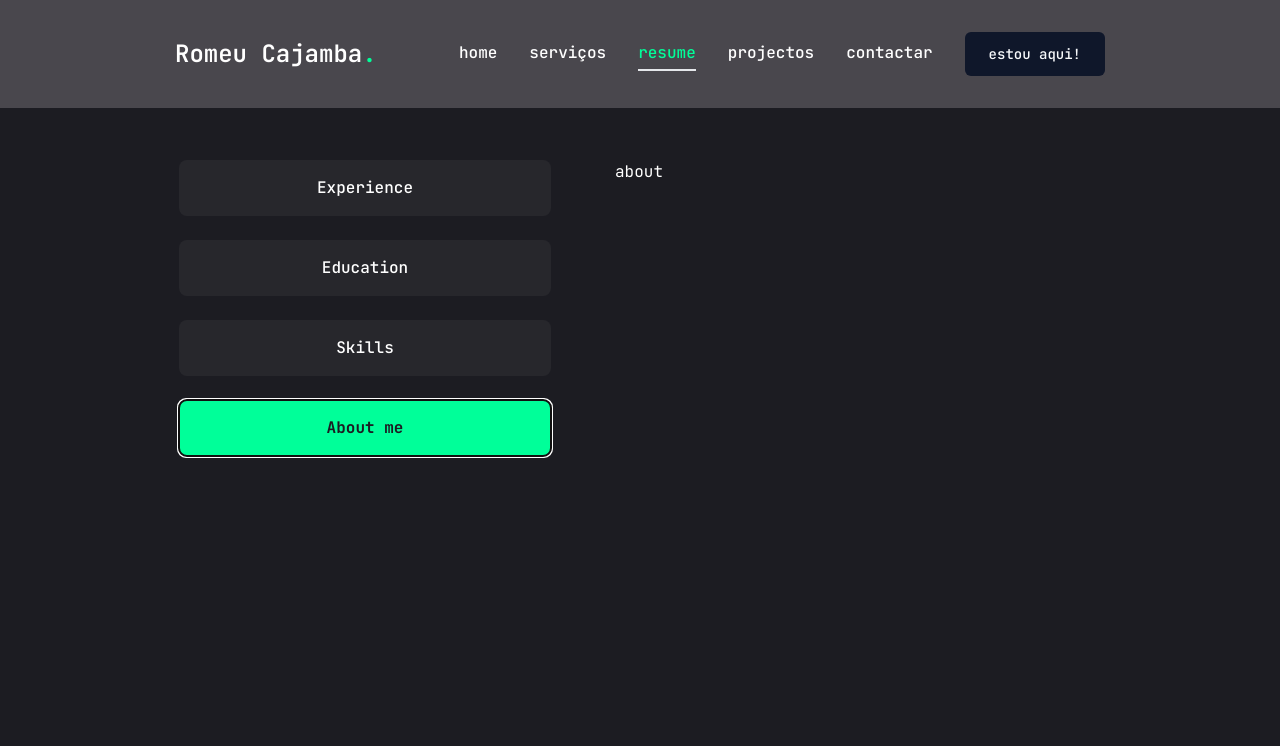
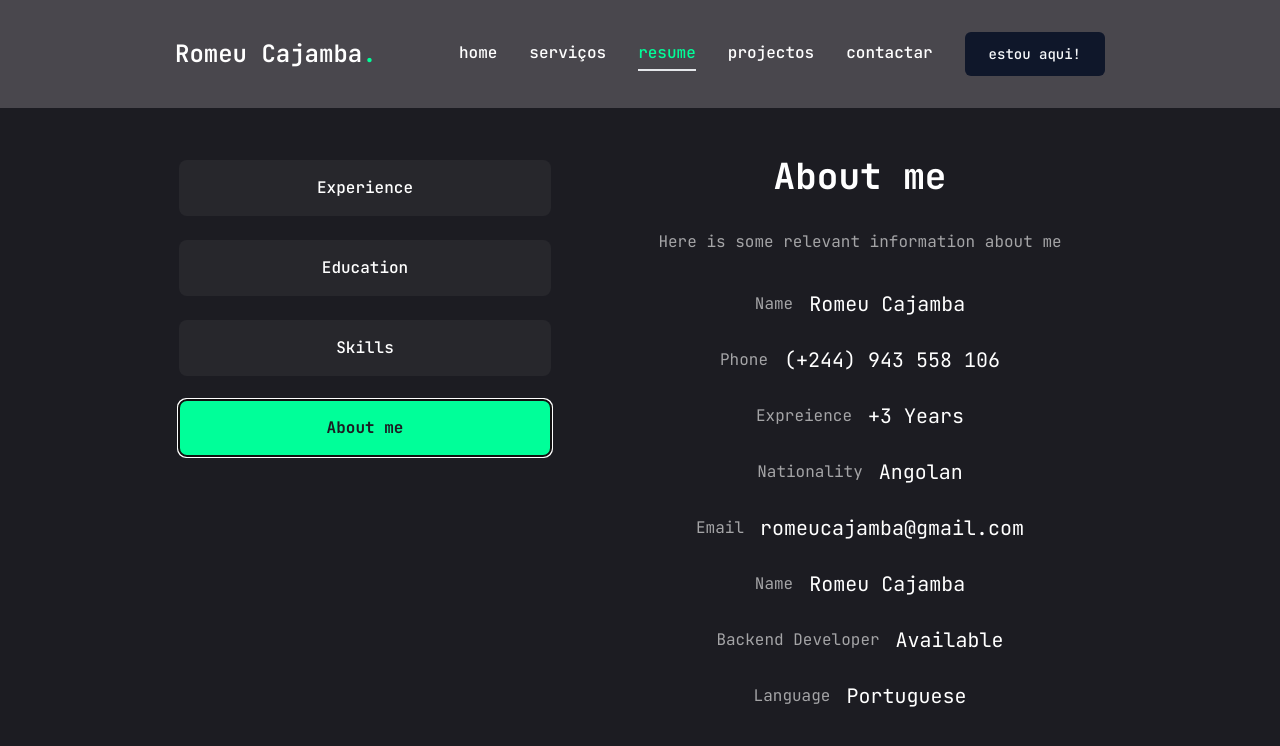
Before and after one commit to romeucajamba/portfolio_Cajamba, a Next.js app: page /resume in a window 1280 px wide. Both pictures are taken after a click on the tab "About me". Shown: the top 746 px of the page. Built offline with nearby package versions, Linux system fonts and the light colour scheme.

Commit message:
feat add  descriptions

```diff
--- a/src/app/resume/page.tsx
+++ b/src/app/resume/page.tsx
@@ -10,9 +10,7 @@
 
 const about = {
   title: "About me",
-  description: `sdfaaaaaaaaaaaaajkdjkjkuivf
-      89gru89y89g895ujkjkgfjkfjkrjklrjkfjkl
-      dfsuiweruioeruierhjdhjfdjkfjkfjkdfjkf`,
+  description: `Here is some relevant information about me`,
   info: [
     {
       fieldName: "Name",
@@ -53,7 +51,7 @@
 const experience = {
   icon: '../../public/assets/resume/',
   title:"My experience",
-  description: `hjdhhjdfhjsdfsdfjkdfjkldfjkldfjkldfnkdfnmdfnmdfjkdfjkdf`,
+  description: `Here is some relevant information about my experience like developer`,
 
   items: [
     {
@@ -82,7 +80,7 @@
 const education = {
   icon: '../../public/assets/resume/',
   title: "My education",
-  description: "hjsdhjdfjkdfjkldfklsdflçdfkldfdfjkldfjklgfjklgfkl",
+  description: "Here is some relevent information abou my education and course",
   items:[
     {
       institution: "Lusiada University of Angola",
@@ -106,7 +104,7 @@
 
 const skills = {
   title: "My skills",
-  description: "hjsdhjdjidfhjdfhjdfjdfjkdfjkadfjkadfndfdfjk",
+  description: "Here are the technologies I frequently use",
   skillslist:[
     {
       icon: <FaHtml5/>,
@@ -276,8 +274,23 @@
                       </div>
                   </TabsContent>
 
-                  <TabsContent value="about" className='w-full'>
-                     about
+                  <TabsContent value="about" className='w-full text-center xl:text-left'>
+                     <div className='flex flex-col gap-[30px]'>
+                        <h3 className='text-4xl font-bold'>{about.title}</h3>
+                        <p className='max-w-[600px] text-white/60 mx-auto xl:mx-0'>{about.description}</p>
+                        <ul className='grid grid-cols-1 xl:grid-cols-2 gap-y-6 max-w-[620px] mx-auto xl:mx-0'>
+                          {
+                            about.info.map((item, index) => {
+                              return (
+                                 <li key={index} className='flex items-center justify-center xl:justify-start gap-4'>
+                                    <span className='text-white/60'>{item.fieldName}</span>
+                                    <span className='text-xl'>{item.fiedlValue}</span>
+                                 </li>
+                              )
+                            })
+                          }
+                        </ul>
+                     </div>
                   </TabsContent>
               </div>
           </Tabs>
```
